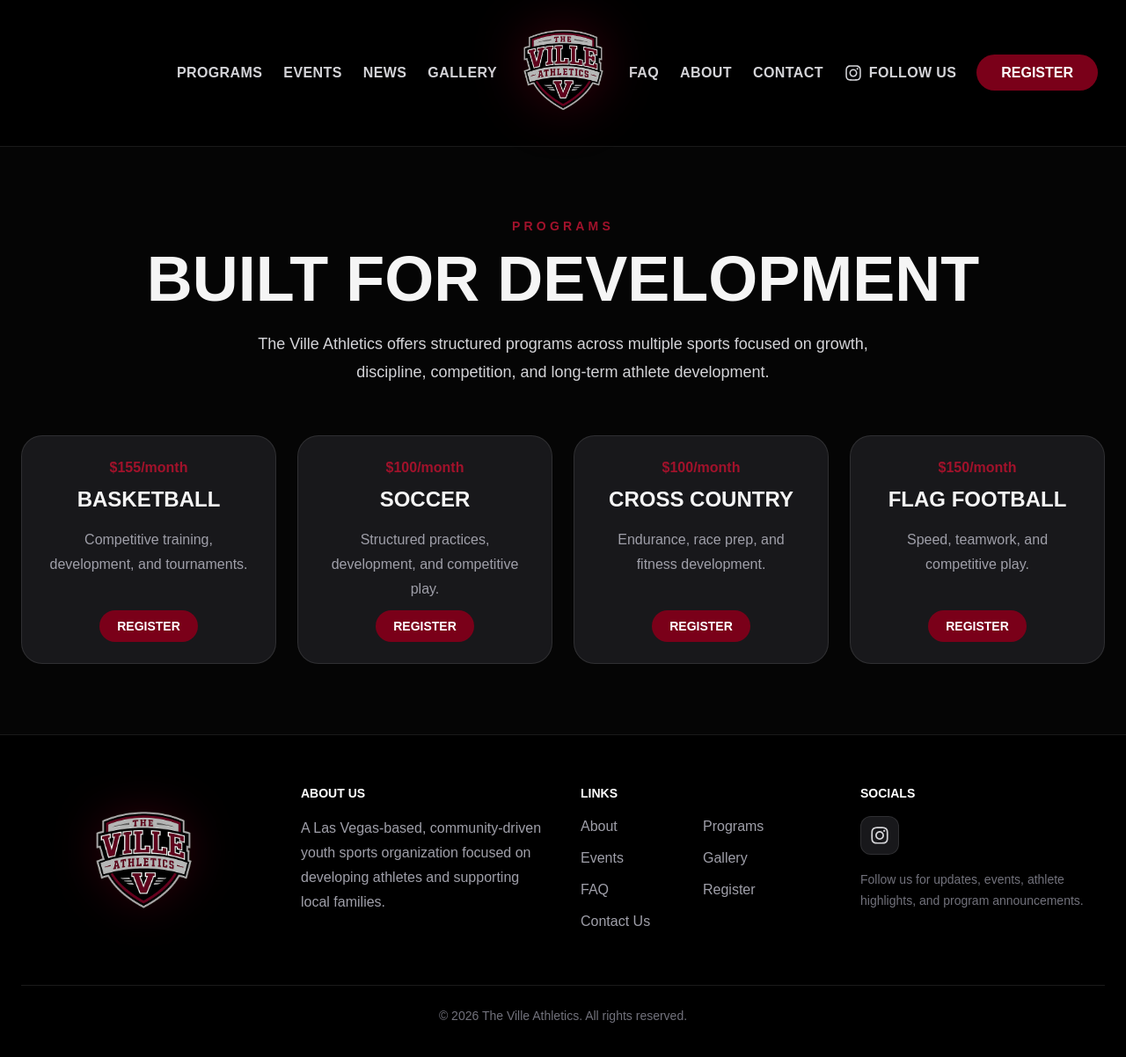
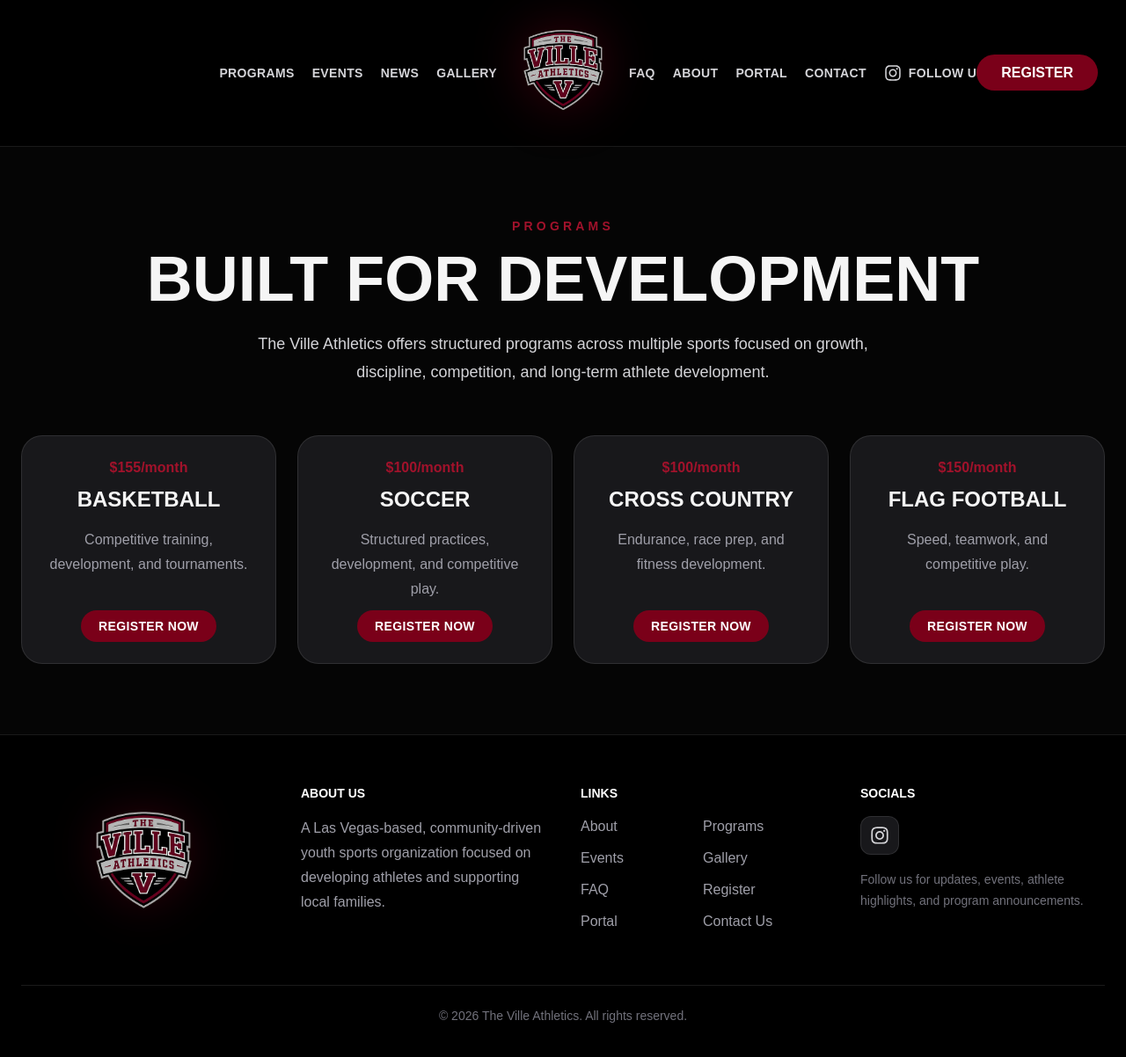
Before and after one commit to Tyler-Nay/theville-website, a Next.js app: page /programs in a window 1280 px wide. Shown: the top 1202 px of the page at 88% size. Built offline with nearby package versions, Linux system fonts and the light colour scheme.

Commit message:
Connect Gymdesk registration and parent portal

```diff
--- a/app/page.tsx
+++ b/app/page.tsx
@@ -62,7 +62,9 @@
 
           <div className="mt-10 flex flex-col items-center justify-center gap-4 sm:flex-row">
             <a
-              href="/register"
+              href="https://the-ville.gymdesk.com/signup"
+              target="_blank"
+              rel="noopener noreferrer"
               className="rounded-full bg-[var(--ville-red)] px-8 py-4 text-base font-bold text-white transition hover:bg-[var(--ville-red-bright)]"
             >
               Register
--- a/app/programs/page.tsx
+++ b/app/programs/page.tsx
@@ -67,10 +67,12 @@
             </p>
 
             <a
-              href="/register"
-              className="mt-auto inline-flex rounded-full bg-[var(--ville-red)] px-5 py-2 text-sm font-black uppercase text-white transition hover:bg-[var(--ville-red-bright)]"
+              href="https://the-ville.gymdesk.com/signup"
+              target="_blank"
+              rel="noopener noreferrer"
+              className="mt-auto inline-flex rounded-full bg-[var(--ville-red)] px-5 py-2 text-sm font-black uppercase tracking-wide text-white transition hover:scale-105 hover:bg-[var(--ville-red-bright)]"
             >
-              Register
+              Register Now
             </a>
           </div>
         ))}
--- a/components/Footer.tsx
+++ b/components/Footer.tsx
@@ -69,10 +69,21 @@
             </a>
 
             <a
-              href="/register"
+              href="https://the-ville.gymdesk.com/signup"
+              target="_blank"
+              rel="noopener noreferrer"
               className="transition hover:text-[var(--ville-red-bright)]"
             >
               Register
+            </a>
+
+            <a
+              href="https://the-ville.gymdesk.com/login"
+              target="_blank"
+              rel="noopener noreferrer"
+              className="transition hover:text-[var(--ville-red-bright)]"
+            >
+              Portal
             </a>
 
             <a
--- a/components/Navbar.tsx
+++ b/components/Navbar.tsx
@@ -6,13 +6,15 @@
 import { FaInstagram } from "react-icons/fa";
 
 const instagramUrl = "https://instagram.com/thevillelv";
+const registerUrl = "https://the-ville.gymdesk.com/signup";
+const parentPortalUrl = "https://the-ville.gymdesk.com/login";
 
 export default function Navbar() {
   const [open, setOpen] = useState(false);
 
   return (
     <header className="sticky top-0 z-50 border-b border-white/10 bg-black/95 backdrop-blur-xl">
-      <nav className="relative mx-auto grid max-w-7xl grid-cols-3 items-center px-4 py-2 lg:grid-cols-[1fr_auto_1fr] lg:px-6">
+      <nav className="relative mx-auto grid max-w-7xl grid-cols-3 items-center px-4 py-2 lg:grid-cols-[1fr_auto_1fr] lg:px-6 xl:max-w-[calc(100vw-220px)]">
 
         {/* MOBILE MENU BUTTON */}
         <button
@@ -64,7 +66,7 @@
         <div className="lg:hidden" />
 
         {/* LEFT LINKS */}
-        <div className="hidden items-center justify-end gap-6 text-base font-bold uppercase tracking-wide text-zinc-300 lg:flex">
+        <div className="hidden items-center justify-end gap-5 text-sm font-bold uppercase tracking-wide text-zinc-300 lg:flex">
           <Link
             href="/programs"
             className="transition hover:text-[var(--ville-red-bright)]"
@@ -110,7 +112,7 @@
         </Link>
 
         {/* RIGHT LINKS */}
-        <div className="hidden items-center justify-start gap-6 text-base font-bold uppercase tracking-wide text-zinc-300 lg:flex">
+        <div className="hidden items-center justify-start gap-5 text-sm font-bold uppercase tracking-wide text-zinc-300 lg:flex">
           <Link
             href="/faq"
             className="transition hover:text-[var(--ville-red-bright)]"
@@ -123,6 +125,15 @@
             className="transition hover:text-[var(--ville-red-bright)]"
           >
             About
+          </Link>
+
+          <Link
+            href={parentPortalUrl}
+            target="_blank"
+            rel="noopener noreferrer"
+            className="transition hover:text-[var(--ville-red-bright)]"
+          >
+            Portal
           </Link>
 
           <Link
@@ -142,17 +153,19 @@
             <span>Follow Us</span>
           </a>
         </div>
+      </nav>
 
-        {/* REGISTER BUTTON */}
+      {/* DESKTOP REGISTER BUTTON */}
       <div className="absolute right-8 top-1/2 hidden -translate-y-1/2 xl:block">
         <Link
-            href="/register"
+          href={registerUrl}
+          target="_blank"
+          rel="noopener noreferrer"
           className="rounded-full bg-[var(--ville-red)] px-7 py-3 text-base font-black uppercase text-white transition hover:bg-[var(--ville-red-bright)]"
         >
           Register
         </Link>
       </div>
-      </nav>
 
       {/* MOBILE MENU */}
       {open && (
@@ -205,6 +218,15 @@
             >
               About
             </Link>
+            <Link
+              href={parentPortalUrl}
+              target="_blank"
+              rel="noopener noreferrer"
+              onClick={() => setOpen(false)}
+              className="transition hover:text-[var(--ville-red-bright)]"
+            >
+             Portal
+            </Link>
 
             <Link
               href="/contact"
@@ -226,7 +248,9 @@
             </a>
 
             <Link
-              href="/register"
+              href={registerUrl}
+              target="_blank"
+              rel="noopener noreferrer"
               onClick={() => setOpen(false)}
               className="mt-2 rounded-full bg-[var(--ville-red)] px-7 py-4 text-center text-base font-black uppercase text-white transition hover:bg-[var(--ville-red-bright)]"
             >
```
Lines whose indentation alone changed are shown as unchanged.
